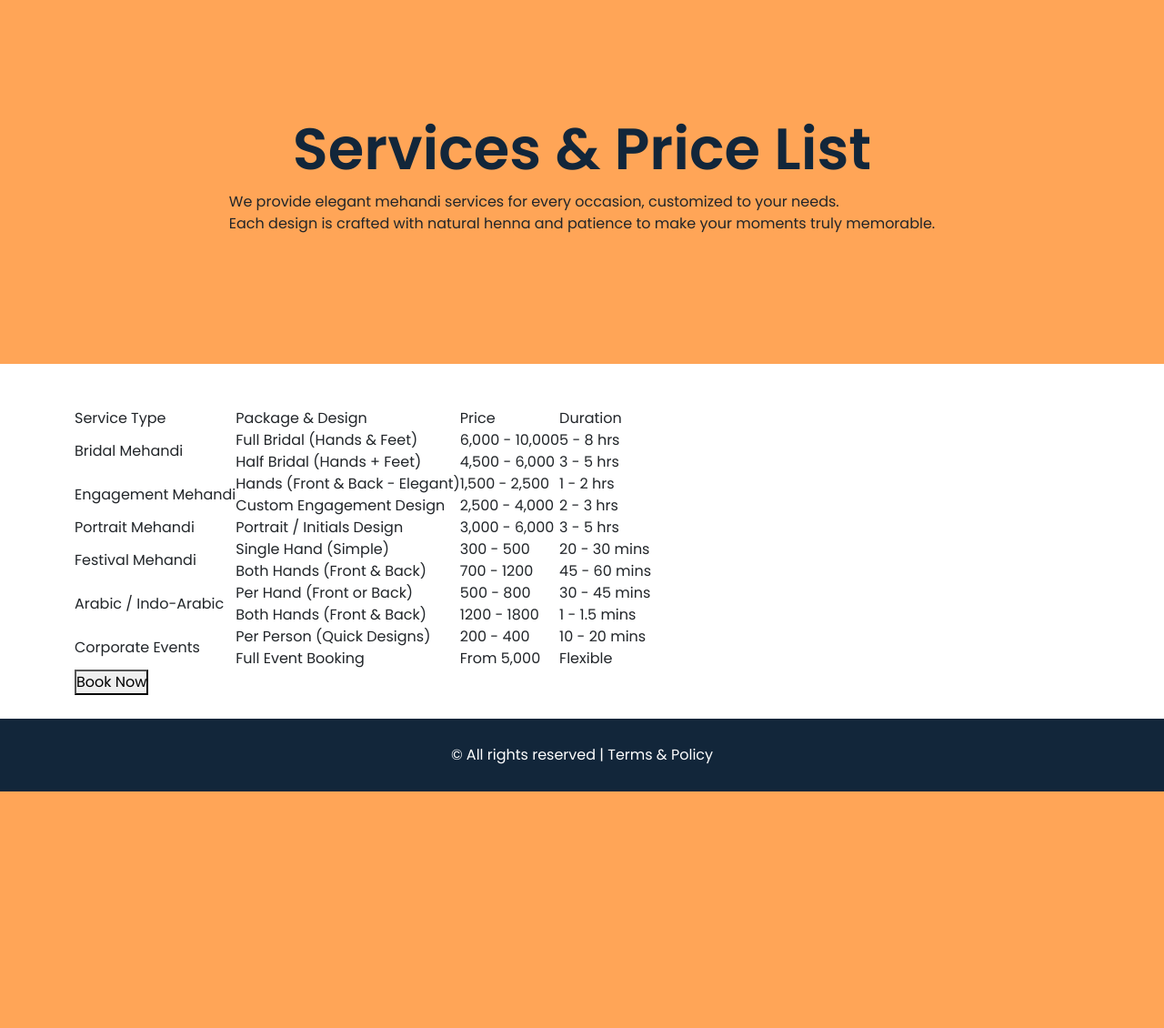
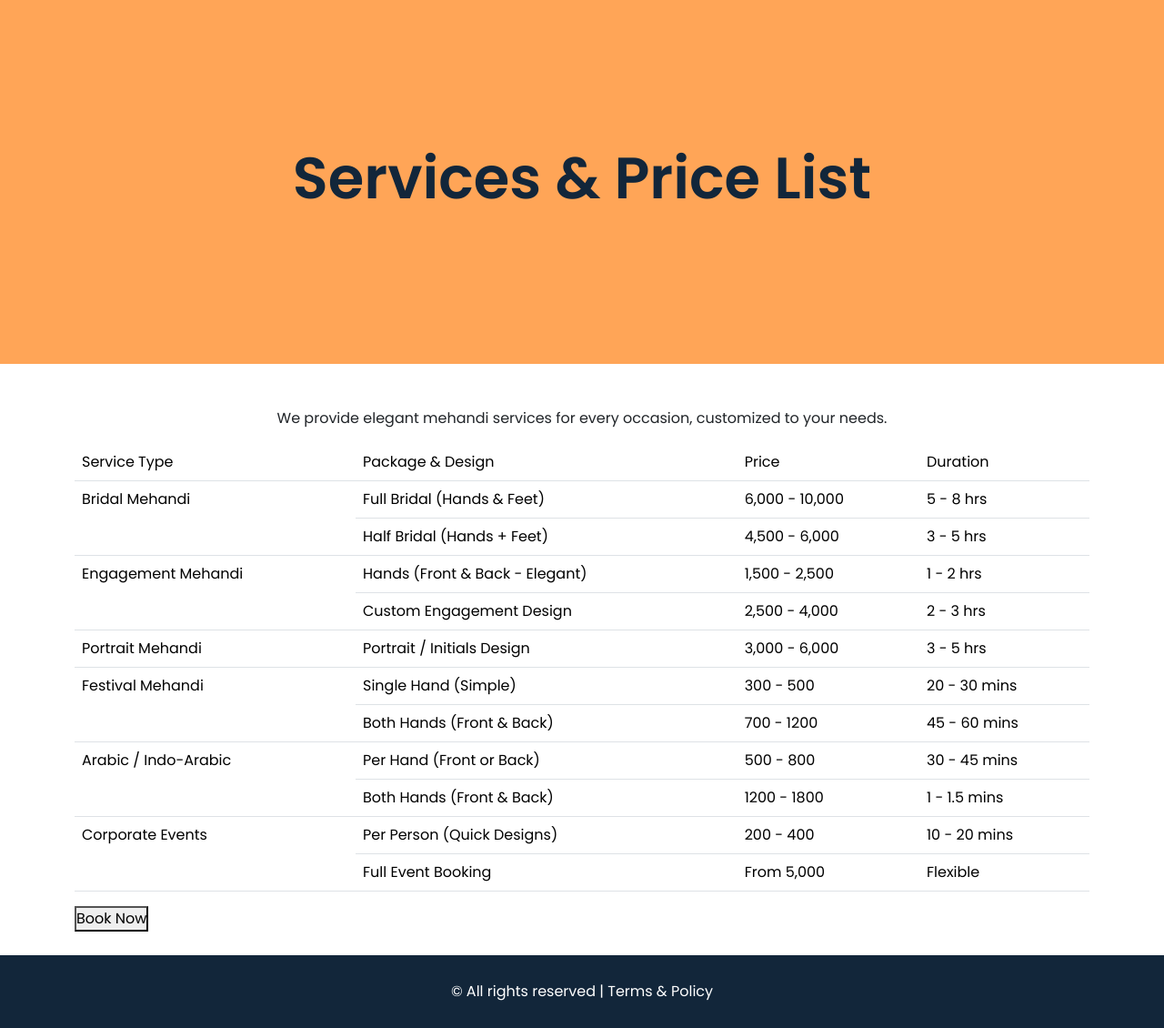
Before and after one commit to kamaltamil0284/Henna-App, a Django app: page /service/ in a window 1280 px wide. Shown: the part 56-1186 px from the top of the page at 91% size. Before the commit the page ends 926 px from the top, so only its background shows below. Run offline with Django 5.2, Linux system fonts and the light colour scheme; some libraries are stand-ins or nearby versions.

Commit message:
Service page updated

```diff
--- a/HennaApp/static/css/base_2.css
+++ b/HennaApp/static/css/base_2.css
@@ -50,6 +50,9 @@
     color: #12263A;
     font-size: clamp(2.5rem, 5vw, 4rem);
     font-weight: 600;
+}
+.service-tag p{
+    text-align: center;
 }
 .container-fluid .container{
     padding-top: 3rem;
@@ -106,6 +109,25 @@
     color: rgb(7, 5, 121);
 }
 /* Service page content */
+table thead{
+    color: white;
+    background-color: maroon ;
+}
+table tbody tr th{
+    background-color: #f1cdd9;
+}
+table tbody tr td,table thead tr th{
+    padding: 8px;
+}
+table tbody tr:nth-child(odd){
+    background-color: #cef0ce;
+}
+table tbody tr:nth-child(even){
+    background-color: #ebddce;
+}
+table tbody tr:hover{
+    background-color: #d4d1c9;
+}
 
 
 /* Footer */
--- a/HennaApp/templates/service_page.html
+++ b/HennaApp/templates/service_page.html
@@ -3,13 +3,15 @@
 {% block landing %}
     <section class="container-fluid secondary-hero">
             <h2 class="hero-head">Services & Price List</h2>
-            <p>We provide elegant mehandi services for every occasion, customized to your needs. <br> Each design is crafted with natural henna and patience to make your moments truly memorable.</p>
     </section>
 {% endblock landing %}
 <!-- Service page -->
 {% block main_content %}
-    <section class="container ">
-        <table>
+    <section class="container">
+        <div class="service-tag">
+            <p>We provide elegant mehandi services for every occasion, customized to your needs.</p>
+        </div>
+        <table class="table">
             <thead>
                 <tr>
                     <th>Service Type</th>
```
Also changed, not shown: 1 other file.
